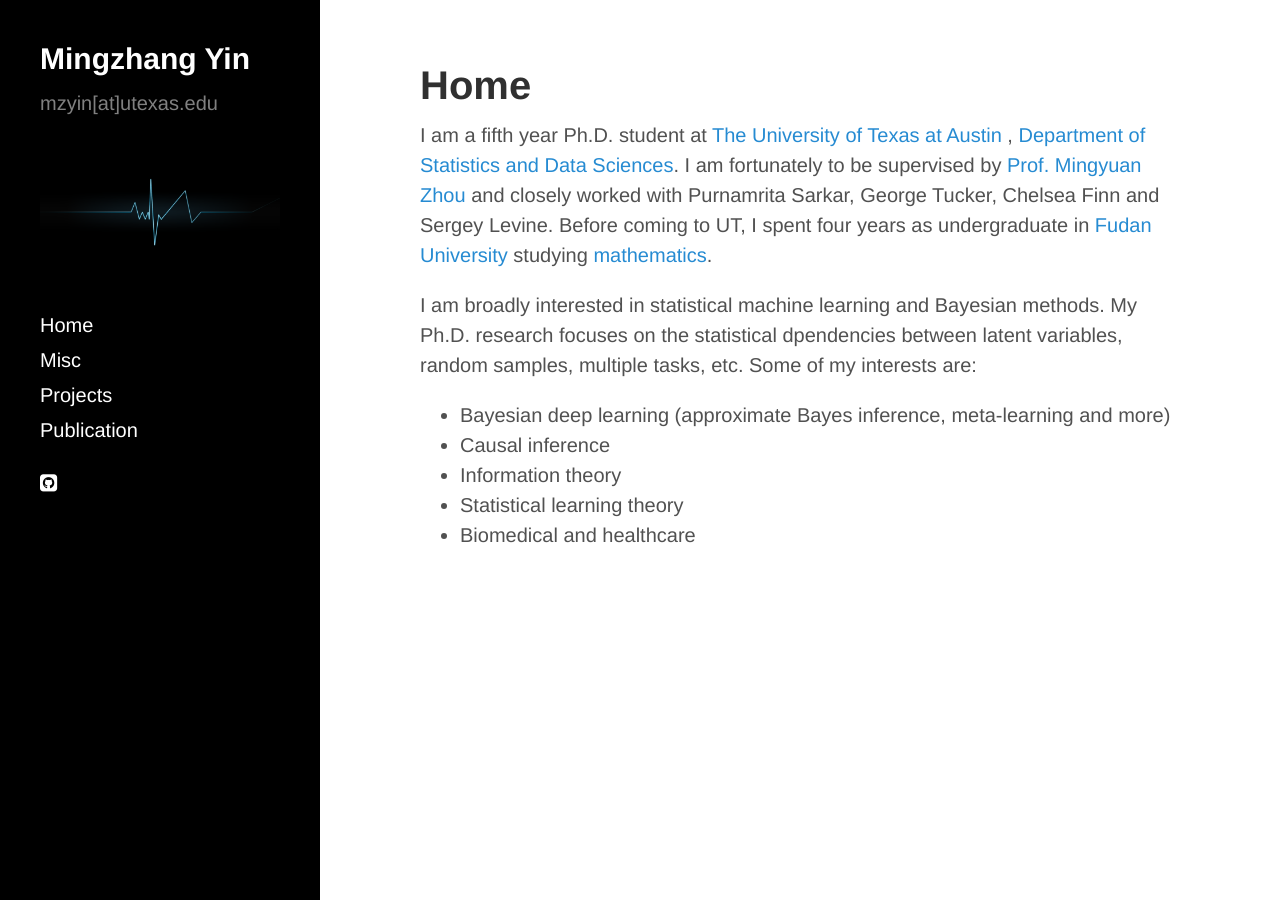
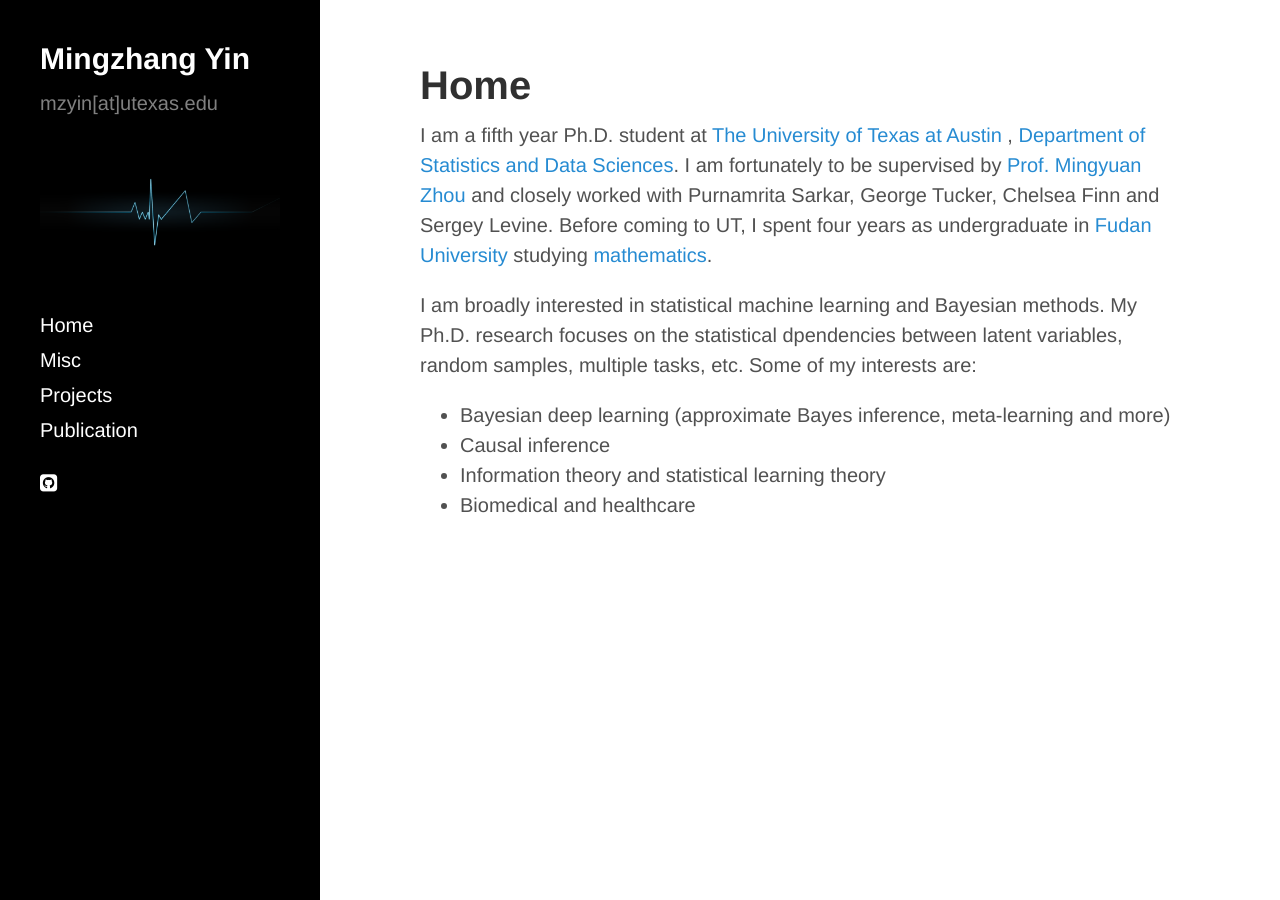
Before and after one commit to mingzhang-yin/mingzhang-yin.github.io, a Jekyll site: the page built from index.md, in a window 1280 px wide. Built offline with Jekyll 4.4.1, drawn with Linux system fonts in a browser that asks for light colours; nearby versions of some CDN libraries.

Commit message:
Update index.md

```diff
--- a/index.md
+++ b/index.md
@@ -19,7 +19,6 @@ title: Home
   <ul>
    <li> Bayesian deep learning (approximate Bayes inference, meta-learning and more) </li>
    <li> Causal inference </li>
-   <li> Information theory </li>
-   <li> Statistical learning theory </li>
+   <li> Information theory and statistical learning theory  </li>
    <li> Biomedical and healthcare </li>
   </ul>
```
